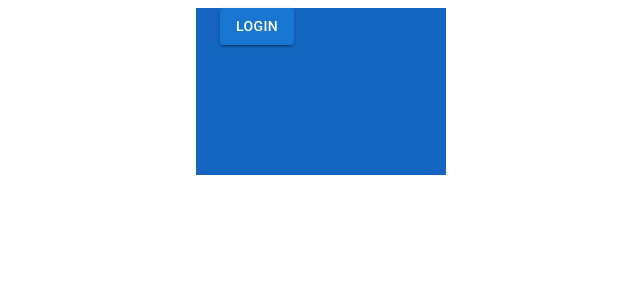
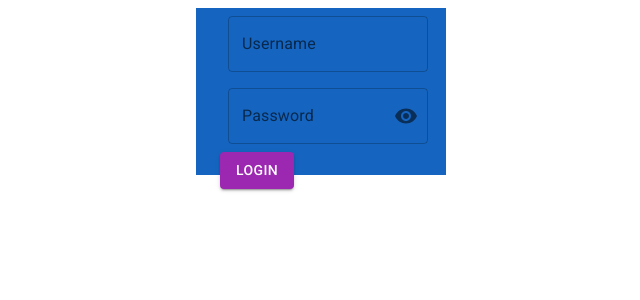
Before and after one commit to mkmuniz/Stormy, a React (Create React App) app in the folder games-api/: page /login in a window 1280 px wide. Shown: the top 300 px of the page, without its empty margins (319-959 px from the left). Built offline with nearby package versions, Linux system fonts and the light colour scheme; the HTML template or start-up script is replaced by a standard one.

Commit message:
creating forms to my login page

```diff
--- a/games-api/package.json
+++ b/games-api/package.json
@@ -7,6 +7,7 @@
     "@emotion/styled": "^11.8.1",
     "@material-ui/styled-engine-sc": "^5.0.0-beta.5",
     "@material-ui/system": "^5.0.0-beta.5",
+    "@mui/icons-material": "^5.5.1",
     "@mui/material": "^5.5.1",
     "@testing-library/jest-dom": "^5.16.2",
     "@testing-library/react": "^12.1.4",
--- a/games-api/src/pages/login/index.tsx
+++ b/games-api/src/pages/login/index.tsx
@@ -1,15 +1,75 @@
 import React from 'react';
 import Container from '@mui/material/Container';
-import { Button } from '@mui/material';
+import { Button, FormControl, InputLabel, TextField } from '@mui/material';
+import { State } from './interface';
 import Box from '@mui/material/Box';
 import { styleContainer } from './style/style';
+import { InputAdornment } from '@mui/material';
+import VisibilityIcon from '@mui/icons-material/Visibility';
+import VisibilityOffIcon from '@mui/icons-material/VisibilityOff';
+import OutlinedInput from '@mui/material/OutlinedInput';
+import { IconButton } from '@mui/material';
 
 export default function Login() {
+    const [values, setValues] = React.useState<State>({
+      amount: '',
+      password: '',
+      weight: '',
+      weightRange: '',
+      showPassword: false,
+    });
+
+    const handleChange =
+    (prop: keyof State) => (event: React.ChangeEvent<HTMLInputElement>) => {
+      setValues({ ...values, [prop]: event.target.value });
+    };
+
+    const handleClickShowPassword = () => {
+    setValues({
+        ...values,
+        showPassword: !values.showPassword,
+      });
+    };
+
+    const handleMouseDownPassword = (event: React.MouseEvent<HTMLButtonElement>) => {
+      event.preventDefault();
+    };
     return<>
         <Container color="primary" sx={styleContainer}>
-          <Box alignItems="center">
-            <Button variant="contained" color="primary"> Login</Button>
-          </Box>
+          <FormControl>
+          <FormControl sx={{ m: 1, width: '25ch' }} variant="outlined">
+            <InputLabel htmlFor="outlined-adornment-password">Username</InputLabel>
+            <OutlinedInput
+              id="outlined-adornment-password"
+              label="Text"
+            />
+          </FormControl>
+          <FormControl sx={{ m: 1, width: '25ch' }} variant="outlined">
+          <InputLabel htmlFor="outlined-adornment-password">Password</InputLabel>
+          <OutlinedInput
+            id="outlined-adornment-password"
+            type={values.showPassword ? 'text' : 'password'}
+            value={values.password}
+            onChange={handleChange('password')}
+            endAdornment={
+              <InputAdornment position="end">
+                <IconButton
+                  aria-label="toggle password visibility"
+                  onClick={handleClickShowPassword}
+                  onMouseDown={handleMouseDownPassword}
+                  edge="end"
+                >
+                  {values.showPassword ? <VisibilityOffIcon /> : <VisibilityIcon />}
+                </IconButton>
+              </InputAdornment>
+            }
+            label="Password"
+          />
+        </FormControl>
+            <Box alignItems="center">
+              <Button variant="contained" color="secondary"> Login</Button>
+            </Box>
+          </FormControl>
         </Container>
     </>
 }
--- /dev/null
+++ b/games-api/src/pages/login/interface.ts
@@ -0,0 +1,7 @@
+export interface State {
+    amount: string;
+    password: string;
+    weight: string;
+    weightRange: string;
+    showPassword: boolean;
+}
--- a/games-api/src/pages/login/style/style.ts
+++ b/games-api/src/pages/login/style/style.ts
@@ -1,4 +1,3 @@
-import { autocompleteClasses } from "@mui/material";
 
 export const styleContainer = [{
     height: 233,
```
Also changed, not shown: 1 other file (tests, documents, lock files or other folders).
